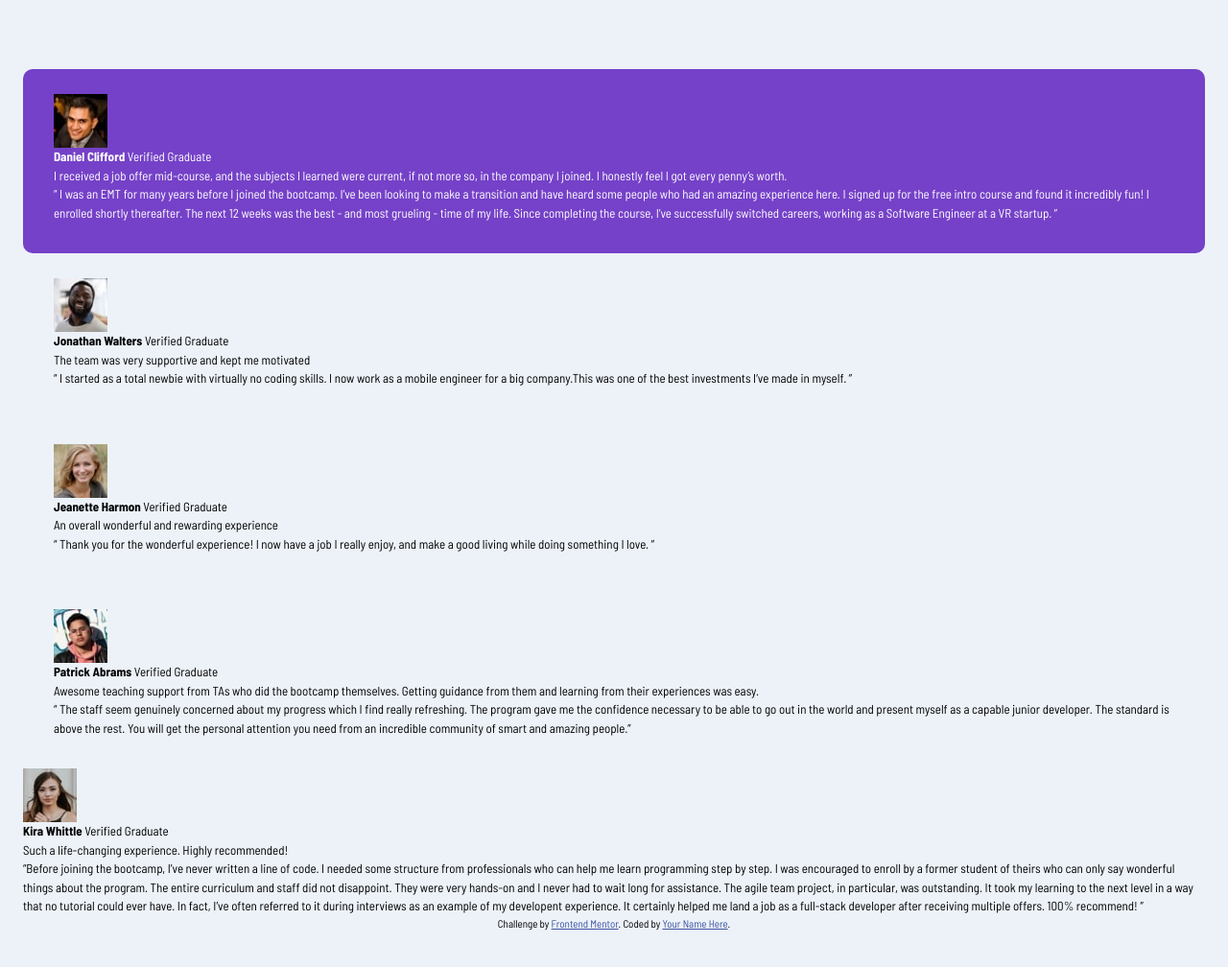
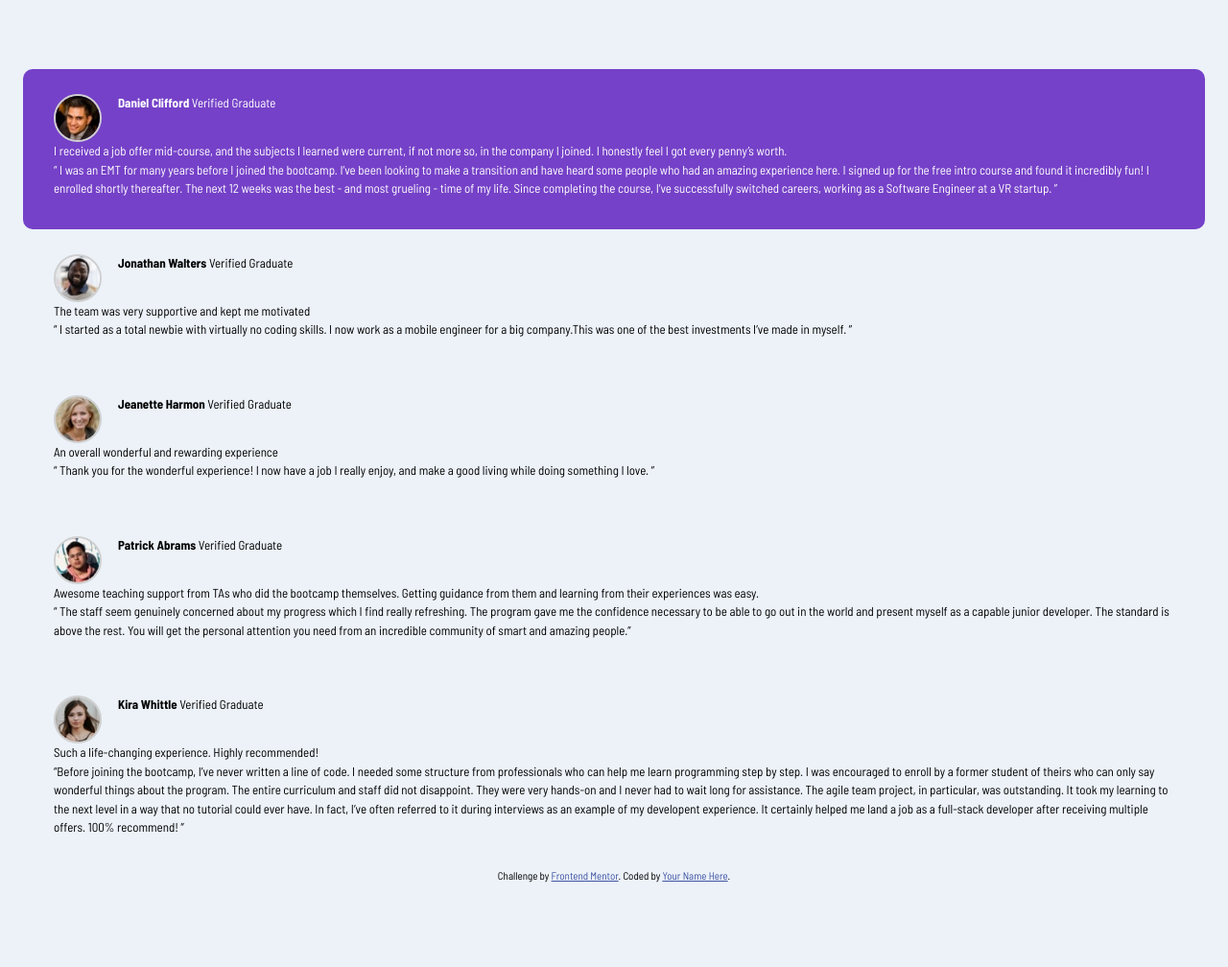
Before and after one commit to Chakarbits/Testimonials-grid-section, a plain HTML site: page index.html in a window 1280 px wide. Shown: the whole page at 96% size. Drawn offline with Linux system fonts and the light colour scheme.

Commit message:
Flwx Wrapper

```diff
--- a/css/style.css
+++ b/css/style.css
@@ -124,3 +124,16 @@ select {
   background-color: var(--color-moderate-violet);
   color: var(--color-white);
 }
+
+.Testimonials__profile-picture {
+  border-radius: 50%;
+  border: 2px solid var(--color-lightgray);
+  width: 5rem;
+}
+
+/* Flex wrapper for the avatar and title */
+
+.flex-wrapper {
+  display: flex;
+  gap: 1.7rem;
+}
--- a/index.html
+++ b/index.html
@@ -41,6 +41,7 @@
           </header>
 
           <figure class="Testimonial__figure Testimonial__figure--1">
+            <div class="flex-wrapper">
               <img
                 src="images/image-daniel.jpg"
                 alt="Daniel Profile Picture"
@@ -50,6 +51,8 @@
                 <strong> Daniel Clifford </strong>
                 <span>Verified Graduate</span>
               </figcaption>
+            </div>
+
             <p>
               I received a job offer mid-course, and the subjects I learned were
               current, if not more so, in the company I joined. I honestly feel
@@ -70,6 +73,7 @@
           </figure>
 
           <figure class="Testimonial__figure Testimonial__figure--2">
+            <div class="flex-wrapper">
               <img
                 src="images/image-jonathan.jpg"
                 alt="Jonathan Profile Picture"
@@ -79,6 +83,8 @@
                 <strong>Jonathan Walters </strong>
                 <span>Verified Graduate</span>
               </figcaption>
+            </div>
+
             <p>The team was very supportive and kept me motivated</p>
             <blockquote>
               <p>
@@ -90,6 +96,7 @@
           </figure>
 
           <figure class="Testimonial__figure Testimonial__figure--3">
+            <div class="flex-wrapper">
               <img
                 src="images/image-jeanette.jpg"
                 alt="Jeanette Profile picture"
@@ -99,6 +106,8 @@
                 <strong>Jeanette Harmon</strong>
                 <span>Verified Graduate</span>
               </figcaption>
+            </div>
+
             <p>An overall wonderful and rewarding experience</p>
             <blockquote>
               <p>
@@ -110,6 +119,7 @@
           </figure>
 
           <figure class="Testimonial__figure Testimonial__figure--4">
+            <div class="flex-wrapper">
               <img
                 src="images/image-patrick.jpg"
                 alt="Patrick Profile Picture"
@@ -119,6 +129,8 @@
                 <strong>Patrick Abrams</strong>
                 <span>Verified Graduate</span>
               </figcaption>
+            </div>
+
             <p>
               Awesome teaching support from TAs who did the bootcamp themselves.
               Getting guidance from them and learning from their experiences was
@@ -136,12 +148,19 @@
             </blockquote>
           </figure>
 
-          <figure Testimonial__figure Testimonial__figure--5>
-            <img src="images/image-kira.jpg" alt="Kira Profile Picture" />
+          <figure class="Testimonial__figure Testimonial__figure--5">
+            <div class="flex-wrapper">
+              <img
+                src="images/image-kira.jpg"
+                alt="Kira Profile Picture"
+                class="Testimonials__profile-picture"
+              />
               <figcaption class="Testimonial__details">
                 <strong>Kira Whittle</strong>
                 <span>Verified Graduate</span>
               </figcaption>
+            </div>
+
             <p>Such a life-changing experience. Highly recommended!</p>
             <blockquote>
               <p>
```
Lines whose indentation alone changed are shown as unchanged.
